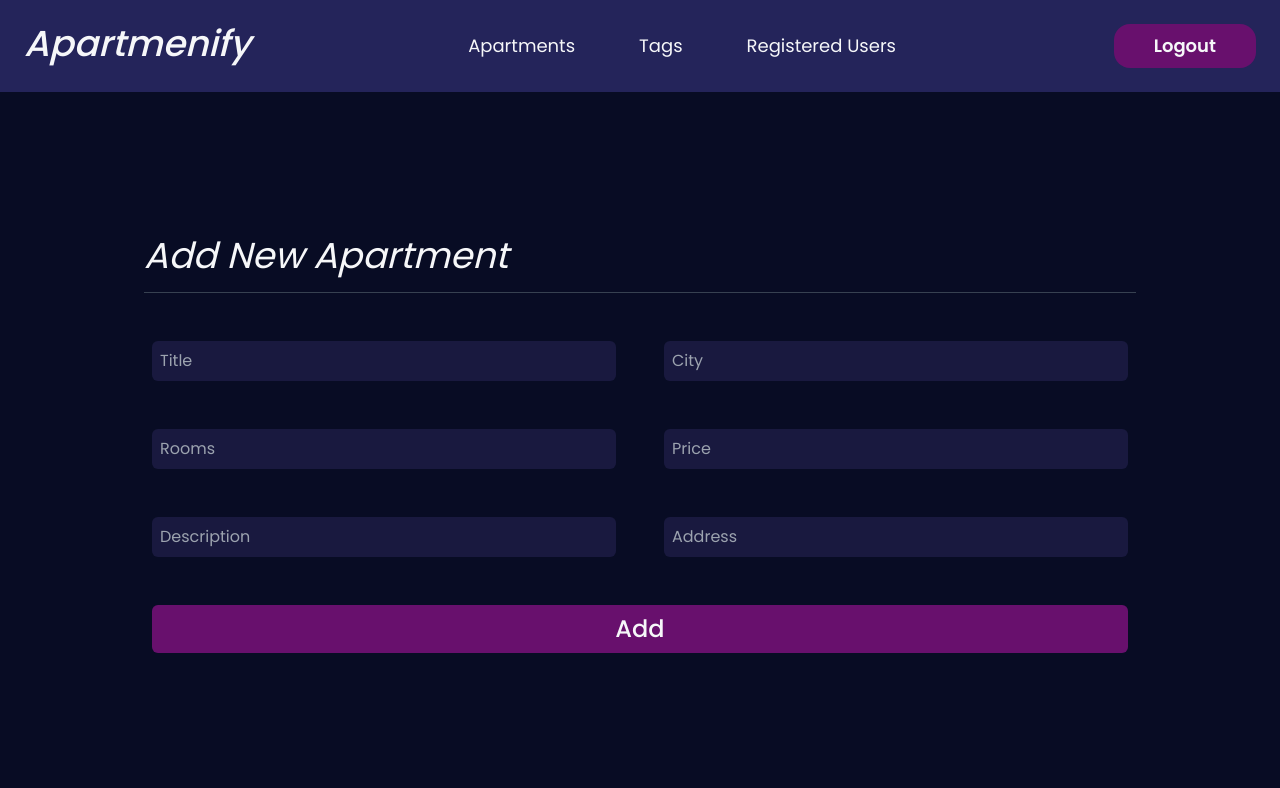
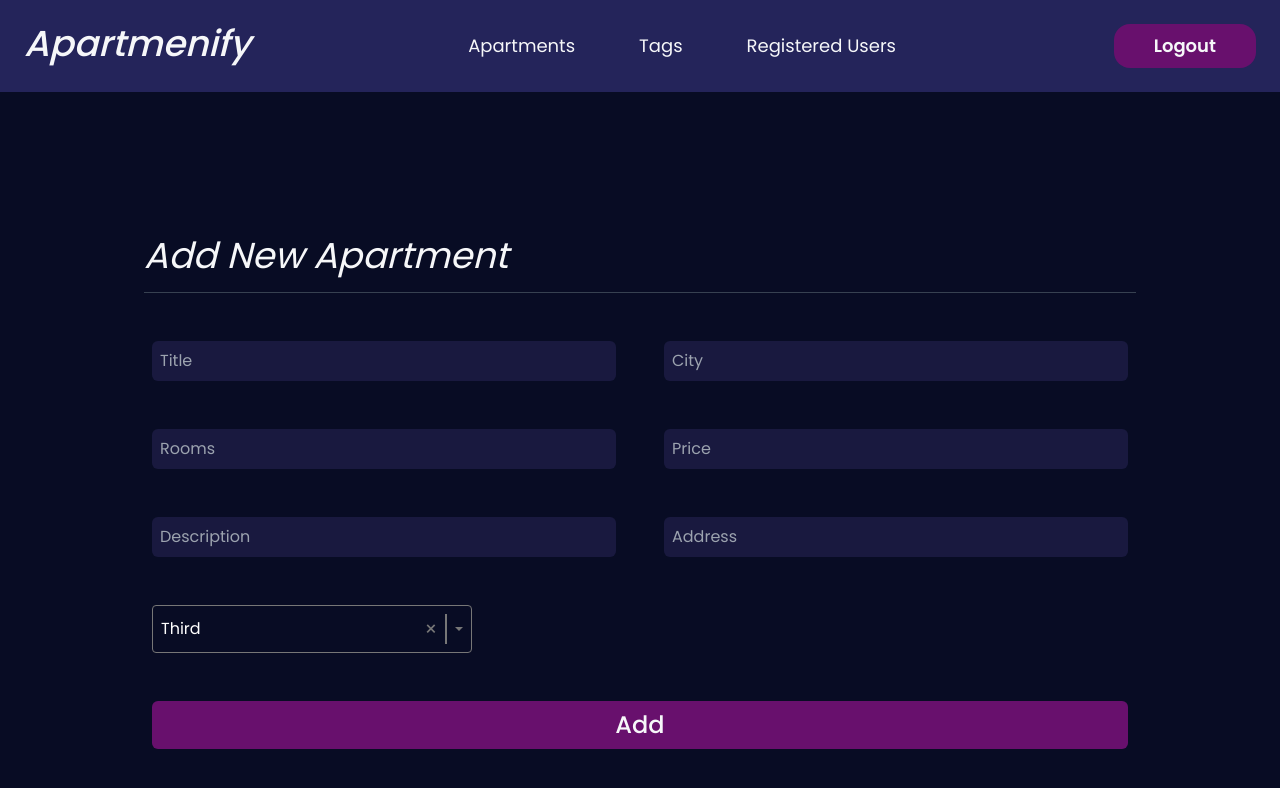
Before and after one commit to zrvnarmarin/Apartments-App, a React (Vite) app in the folder apartments-app/: page /main/addNewApartment in a window 1280 px wide. Shown: the top 788 px of the page. Built offline with nearby package versions, Linux system fonts and the light colour scheme.

Commit message:
tag selector in procces

```diff
--- a/apartments-app/src/components/Main/AddNewApartment.jsx
+++ b/apartments-app/src/components/Main/AddNewApartment.jsx
@@ -1,6 +1,7 @@
-import React, { useReducer } from 'react'
+import React, { useReducer, useState } from 'react'
 import { Link } from 'react-router-dom'
 import axios from 'axios'
+import Select from '../UI/Select'
 
 const ACTIONS = {
   SET_TITLE: 'set title',
@@ -85,6 +86,15 @@ const AddNewApartment = ({ onSetNewApartment }) => {
     addNewApartment(newApartment)
   }
 
+  const options = [
+    { label: 'First', value: 'First value'},
+    { label: 'Second', value: 'Second value'},
+    { label: 'Third', value: 'Third value'},
+    { label: 'Fourth', value: 'Fourth value'},
+    { label: 'Fifth', value: 'Fifth value'},
+  ]
+  const [value, setValue] = useState(options[2])
+
   return (
     <div className='flex flex-col text-white font-poppins justify-center px-4 pt-36 md:px-36'>
       <h1 className='border-b-[#374151] border-b-[1px] pb-4 italic text-4xl font-normal text-[#f6f7f9] text-left'>Add New Apartment</h1>
@@ -96,6 +106,7 @@ const AddNewApartment = ({ onSetNewApartment }) => {
         <input onChange={priceChangeHandler} className='p-2 bg-[#19193f] focus:bg-[#24245a] rounded-md outline-none' type="text" placeholder='Price' />
         <input onChange={descriptionChangeHandler} className='p-2 bg-[#19193f] focus:bg-[#24245a] rounded-md outline-none' type="text" placeholder='Description' />
         <input onChange={addressChangeHandler} className='p-2 bg-[#19193f] focus:bg-[#24245a] rounded-md outline-none' type="text" placeholder='Address' />
+        <Select options={options} value={value} onChange={o => setValue(o)} />
         <button
           type='submit'
           className='font-medium col-span-full text-2xl px-12 py-2 rounded-md text-[#f6f7f9] bg-[#68106d]'
--- a/apartments-app/src/components/Main/RegisteredUsers.jsx
+++ b/apartments-app/src/components/Main/RegisteredUsers.jsx
@@ -2,7 +2,9 @@ import React from 'react'
 
 const RegisteredUsers = () => {
   return (
-    <div>RegisteredUsers</div>
+    <div className='flex flex-col text-white font-poppins justify-center px-4 pt-36 md:px-36'>
+      <h1 className='border-b-[#374151] border-b-[1px] pb-4 italic text-4xl font-normal text-[#f6f7f9] text-left'>Registered Users</h1>
+    </div>
   )
 }
 
--- /dev/null
+++ b/apartments-app/src/components/UI/Select.jsx
@@ -0,0 +1,50 @@
+import React, { useState, useEffect } from 'react'
+import styles from '../../styles/select.module.css'
+
+const Select = ({ value, options, onChange }) => {
+    const [isOpen, setIsOpen] = useState(false)
+    const [highlightedIndex, setHighlightedIndex] = useState(0)
+    console.log(value.label)
+
+    const clearOptions = e => onChange(undefined)
+    const selectOption = option => {
+        if (option !== value) onChange(option)
+    }
+    const isOptionSelected = option =>  { return option === value }
+
+    useEffect(() => {
+        if (isOpen) setHighlightedIndex(0)
+    }, [isOpen])
+
+  return (
+    <div onBlur={() => setIsOpen(false)} onClick={() => setIsOpen(prev => !prev)} tabIndex={0} className={styles.container}>
+        <span className={styles.value}>{value.label}</span>
+        <button onClick={(e) => {
+            e.stopPropagation()
+            // clearOptions()
+        }} type='button' className={styles["clear-btn"]}>&times;</button>
+        <div className={styles.divider}></div>
+        <div className={styles.caret}></div>
+        <ul className={`${styles.options} ${isOpen ? styles.show : ''}`}>
+            {options.map((option, index) =>
+                <li onClick={(e) => {
+                    e.stopPropagation()
+                    // selectOption(option)
+                    setIsOpen(false)
+                }} onMouseEnter={() => setHighlightedIndex(index)}
+                    key={index}
+                    className={`
+                        ${styles.option}
+                        ${isOptionSelected(option) ? styles.selected : ''}
+                        ${index === highlightedIndex ? styles.highlighted : ''}
+                    `}
+                    >
+                        {option.label}
+                    </li>
+            )}
+        </ul>
+    </div>
+  )
+}
+
+export default Select;
--- /dev/null
+++ b/apartments-app/src/styles/select.module.css
@@ -0,0 +1,85 @@
+.container {
+    position: relative;
+    width: 20em;
+    min-height: 1.5em;
+    border: 0.1em solid #777;
+    display: flex;
+    align-items: center;
+    gap: 0.5em;
+    padding: 0.5em;
+    border-radius: 0.25em;
+    outline: none;
+}
+
+.container:focus {
+    border-color: blue;
+    background-color: #19193f;
+}
+
+.value {
+    flex-grow: 1;
+}
+
+.clear-btn {
+    background: none;
+    color: #777;
+    border: none;
+    outline: none;
+    cursor: pointer;
+    padding: 0;
+    font-size: 1.25em;
+}
+
+.clear-btn:focus,
+.clear-btn:hover {
+    color: #333;
+}
+
+.divider {
+    background-color: #777;
+    height: 100%;
+    width: 0.1em;
+    align-self: stretch;
+}
+
+.caret {
+    border: .25rem solid transparent;
+    translate: 0 25%;
+    border-top-color: #777;
+}
+
+.options {
+    position: absolute;
+    margin: 0;
+    padding: 0;
+    list-style: none;
+    display: none;
+    max-height: 15em;
+    overflow-y: auto;
+    border: .05em solid #777;
+    border-radius: 0.25em;
+    width: 100%;
+    left: 0;
+    top: calc(100% + .25em);
+    background-color: #19193f;
+    z-index: 100;
+}
+
+.options.show {
+    display: block;
+}
+
+.option {
+    padding: .25em .5em;
+    cursor: pointer;
+}
+
+.option.selected {
+    background-color: #8b1691;
+    color: white;
+}
+
+.option.highlighted {
+    background-color: #68106d;
+    color: white;
+}
```
Also changed, not shown: apartments-app/src/styles/apartmentsTable.module.css (deleted, +0 -35 lines).
